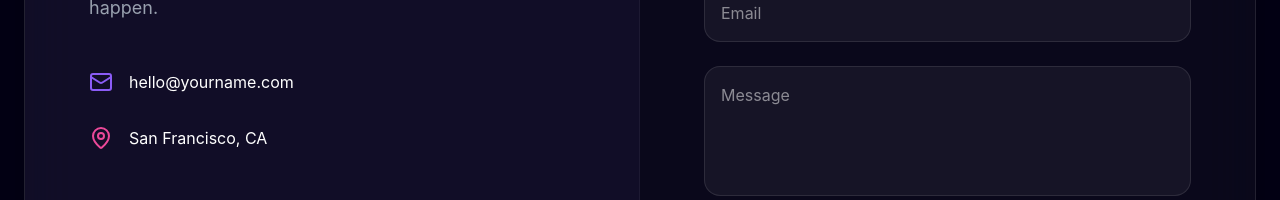
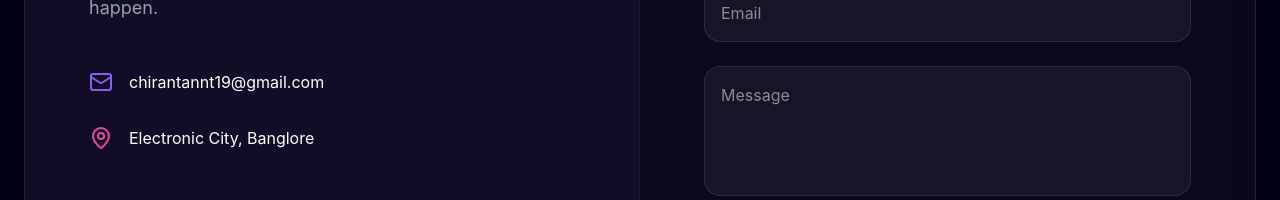
Before and after one commit to Chirantanv19/chirantan-tambe, a Next.js app: page / in a window 1280 px wide. Shown: the part 3627-3827 px from the top of the page. Built offline with nearby package versions, Linux system fonts and the light colour scheme.

Commit message:
updated contact form

```diff
--- a/src/components/Contact.tsx
+++ b/src/components/Contact.tsx
@@ -51,11 +51,11 @@ export default function Contact() {
                     <div className="space-y-8">
                         <div className="flex items-center gap-4">
                             <Mail className="text-primary" />
-                            <span>hello@yourname.com</span>
+                            <span>chirantannt19@gmail.com</span>
                         </div>
                         <div className="flex items-center gap-4">
                             <MapPin className="text-secondary" />
-                            <span>San Francisco, CA</span>
+                            <span>Electronic City, Banglore</span>
                         </div>
                     </div>
                 </div>
```
